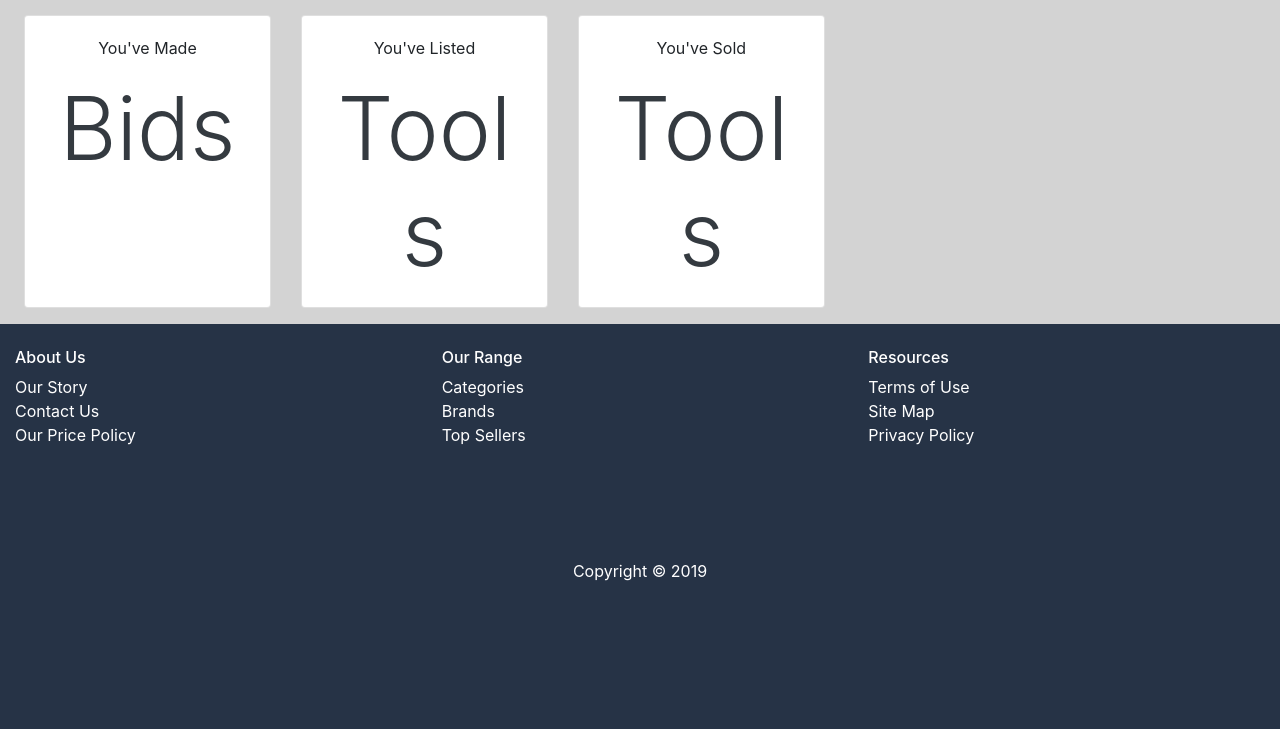
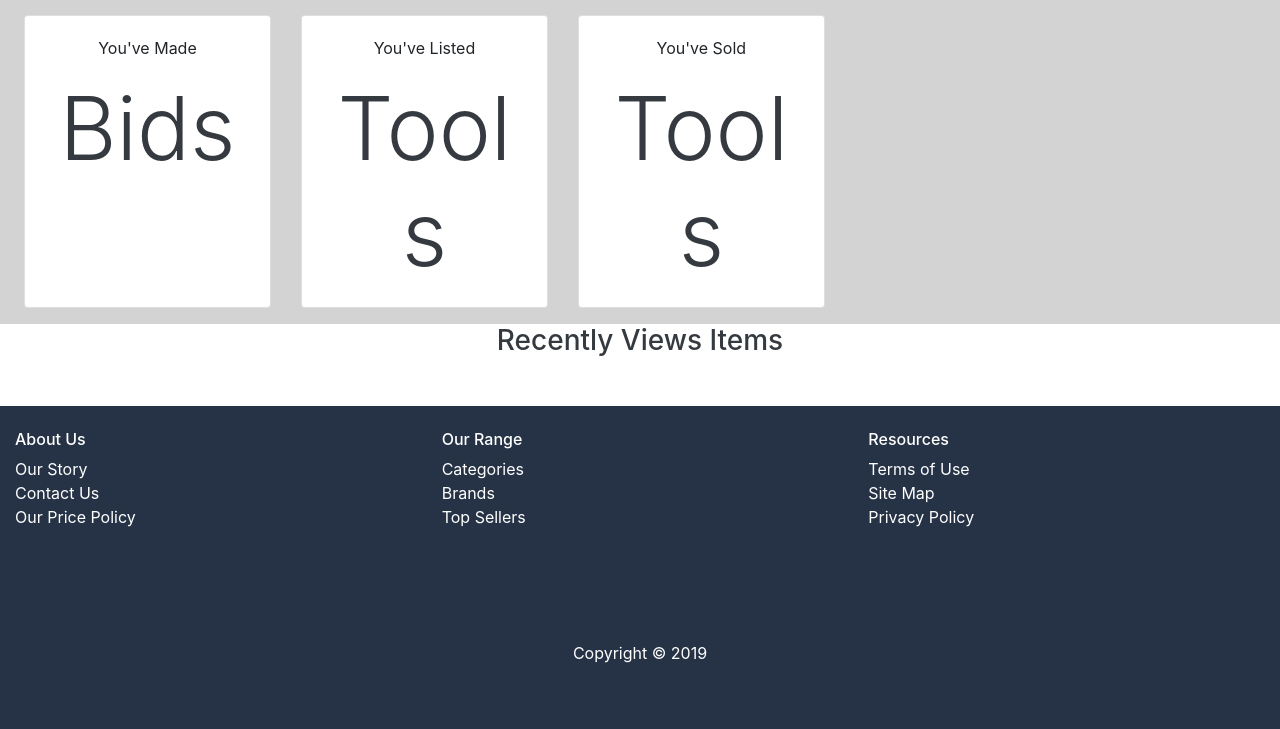
Before and after one commit to dcwilli/dustygarage, a Flask app: template marketplace/templates/userdash/maindash.html in a window 1280 px wide. Shown: the part 323-1052 px from the top of the page. Before the commit the page ends 904 px from the top, so only its background shows below. Run offline with Flask 2, Linux system fonts and the light colour scheme; the template is opened without the code that fills it, so the values that code supplies are empty; some libraries are stand-ins or nearby versions.

Commit message:
commit viewed items user dash

```diff
--- a/marketplace/templates/userdash/maindash.html
+++ b/marketplace/templates/userdash/maindash.html
@@ -231,6 +231,56 @@
                     </div>
 
                 </div>
+                <!---End Card row-->
+
+                <!--Start Recently Viewed-->
+
+                <!---Popular Items-->
+
+                <section>
+
+                    <div class="text-dark">
+                        <h3 class="col-sm-12 ">Recently Views Items</h3>
+                    </div>
+                    <div class="container">
+                        <div class="card-deck my-4">
+                            {% for tool in viewed_items %}
+
+                            <div class="card border-dark">
+                                <div class="card-header bg-base-blue text-white border-dark">
+                                    <h5 class="card-title">{{viewed_items.tool_name}}</h5>
+                                </div>
+
+                                <div class="card-body">
+                                    <img class="card-img-top mx-auto" src={{'../static/img/' + viewed_items.images }}
+                                        alt="Tool Image">
+
+                                    <p class="card-text d-inline-block text-truncate pt-3" style="max-width: 200px;">
+                                        {{viewed_items.desc}}
+                                    </p>
+
+                                </div>
+                                <div class="text-center text-inline">
+
+                                    <div class="card-footer bg-base-blue text-white border-dark">
+                                        <h5> Starting Price </h5>
+
+                                        <h5 class="font-face"> ${{viewed_items.list_price}}</h5>
+                                        <hr><a href="{{'/tools/{}'.format(viewed_items.id) }}"
+                                            class="btn btn-bg-dp mx-auto btn-inline">Make
+                                            a
+                                            Bid</a>
+
+                                    </div>
+                                </div>
+
+                            </div>
+                            {% endfor %}
+
+
+                        </div>
+                    </div>
+                </section>
 
 
     </main>
--- a/marketplace/userdash.py
+++ b/marketplace/userdash.py
@@ -40,7 +40,8 @@ def maindash(userid):
             Tool.id == i).all()
         viewed_items.append(viewed_tools)
     print(viewed_items)
-    return render_template('userdash/maindash.html', userid=userid, tool_length=tool_length, bid_length=bid_length, sold_length=sold_length)
+
+    return render_template('userdash/maindash.html', userid=userid, tool_length=tool_length, bid_length=bid_length, sold_length=sold_length, viewed_items=viewed_items)
 
 
 @bp.route('/userselling/<userid>', methods=["POST", "GET"])
```
